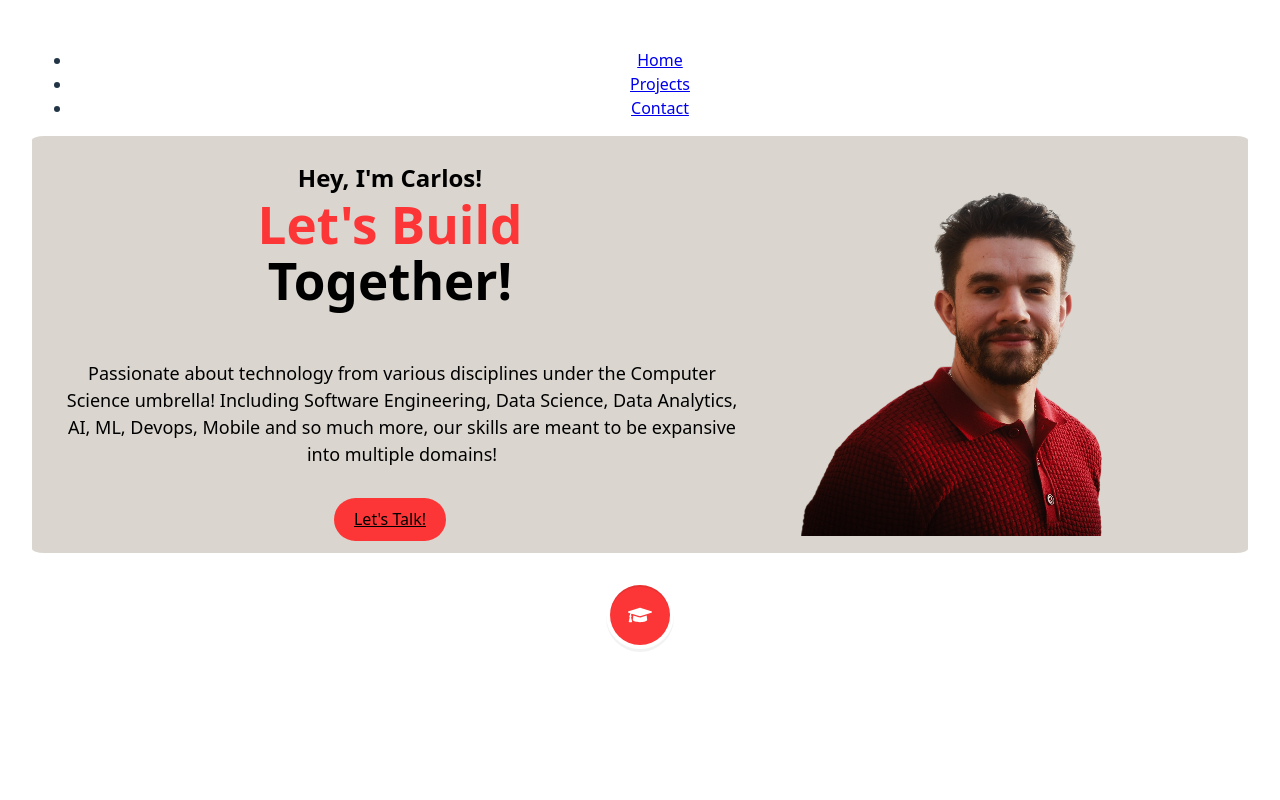
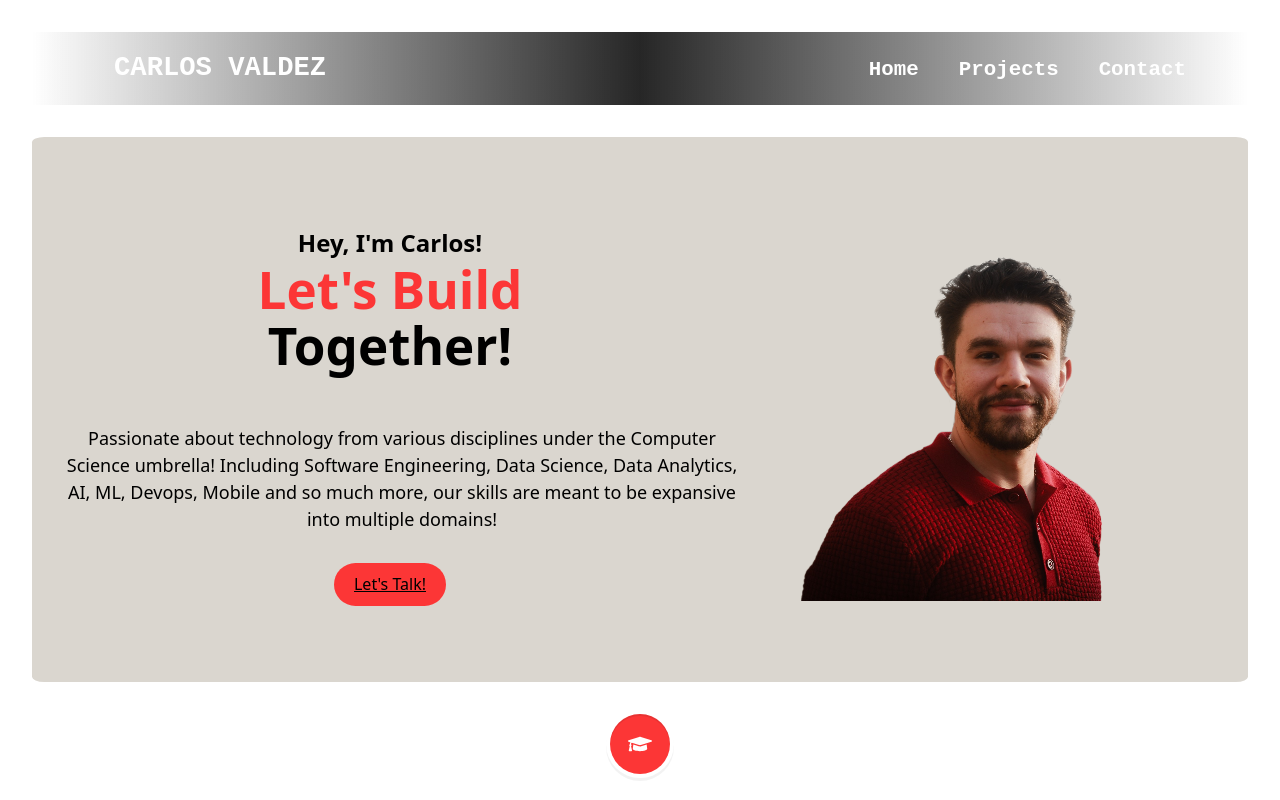
Before and after one commit to valdcarl/my-portfolio, a React (Vite) app: page / in a window 1280 px wide. Shown: the top 800 px of the page. Built offline with nearby package versions, Linux system fonts and the light colour scheme.

Commit message:
- Navbar changes, more appealing, could use some work down the line, but good v1 to move onto other important components

```diff
--- a/src/App.css
+++ b/src/App.css
@@ -40,3 +40,5 @@
 html {
     scroll-behavior: smooth;
 }
+
+@import url('https://fonts.googleapis.com/css2?family=Space+Mono&display=swap');
--- a/src/components/Hero.css
+++ b/src/components/Hero.css
@@ -4,6 +4,9 @@
     display: flex;
     background: #DAD6CF;
     border-radius: 1%;
+    padding-top: 64px;
+    padding-bottom: 64px;
+    margin-top: 2rem;
 }
 
 .hero--section--title {
--- a/src/components/Navbar.css
+++ b/src/components/Navbar.css
@@ -0,0 +1,49 @@
+/* Navbar.css*/
+
+.navbar--main {
+    display: flex;
+    justify-content: space-between;
+    align-items: center;
+    padding: 1rem 2rem;
+    background: linear-gradient(to right, transparent, rgba(15, 15, 15, 0.9), transparent);
+    color: white;
+    position: sticky;
+    z-index: 1000;
+}
+
+.navbar--logo {
+    font-size: 1.7rem;
+    font-weight: bold;
+    font-family: 'Space Mono', monospace;
+    padding-left: 50px;
+}
+
+.navbar--itemlinks {
+    list-style: none;
+    display: flex;
+    gap: 2.5rem;
+    margin: 0;
+    padding: 0;
+    color: white;
+    text-decoration: none;
+    font-size: 1.3rem;
+    transition: color 0.5s ease;
+    padding-right: 30px;
+}
+
+.navbar--itemlinks li {
+    display: inline;
+}
+
+.navbar--itemlinks li a {
+    font-family: 'Space Mono', monospace;
+    color: white;           /* Text color white */
+    font-weight: bold;       /* Make text bold */
+    text-decoration: none;   /* Remove underline */
+    font-size: 1.3rem;
+    transition: color 0.5s;
+}
+
+.navbar--itemlinks li a:hover {
+    color: #FC3636;
+}
--- a/src/components/Navbar.jsx
+++ b/src/components/Navbar.jsx
@@ -4,8 +4,11 @@ import "./Navbar.css"
 
 function Navbar() {
     return (
-        <nav>
-            <ul>
+        <nav className="navbar--main">
+            <div className="navbar--logo">
+                CARLOS VALDEZ
+            </div>
+            <ul className="navbar--itemlinks">
                 <li><a href="#hero">Home</a></li>
                 <li><a href="#projects">Projects</a></li>
                 <li><a href="#contact">Contact</a></li>
```
